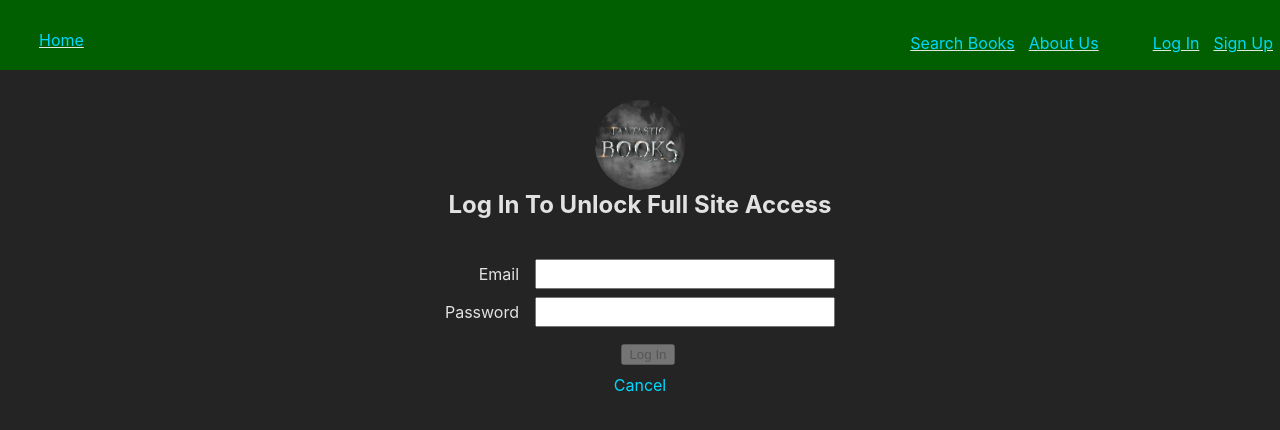
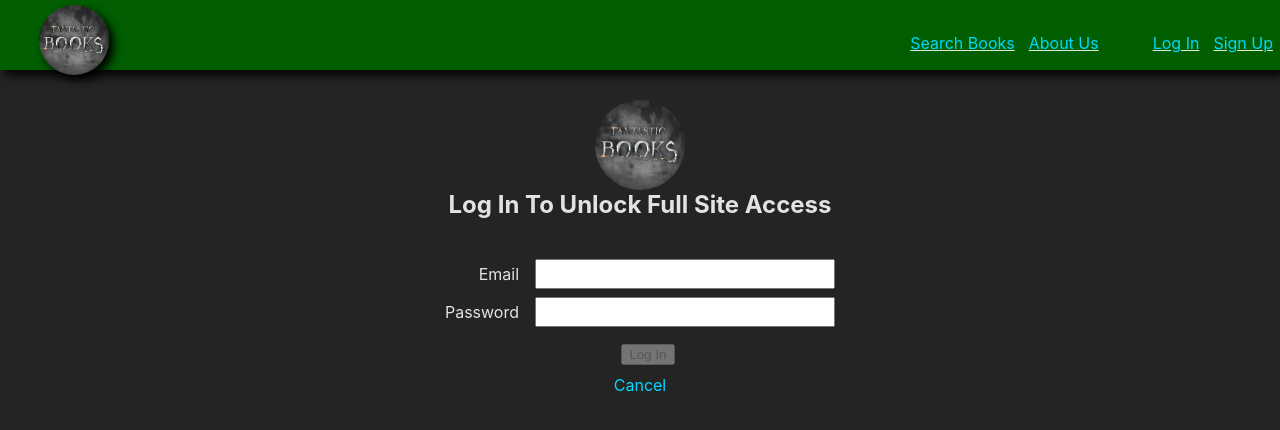
Before and after one commit to cmpacheco23/fantastic-books-front-end, a React (Vite) app: page /auth/login in a window 1280 px wide. Shown: the top 430 px of the page. Built offline with nearby package versions, Linux system fonts and the light colour scheme; no server answers.

Commit message:
add logo in place of the word home

```diff
--- a/src/components/NavBar/NavBar.jsx
+++ b/src/components/NavBar/NavBar.jsx
@@ -1,5 +1,6 @@
 // npm modules
 import { NavLink } from 'react-router-dom'
+import Logo from '../../assets/logo.png'
 
 import styles from "./NavBar.module.css"
 
@@ -8,7 +9,7 @@ const NavBar = ({ user, handleLogout }) => {
     <nav className={styles.nav}>
 
       <ul className={styles.right}>
-        <li><NavLink to="/"> Home</NavLink></li>
+        <li><NavLink to="/"> <img src={Logo} className={styles.logo}/> </NavLink></li>
 
         {user ? <li>Welcome, {user.name}</li> : '' }
       </ul>
--- a/src/components/NavBar/NavBar.module.css
+++ b/src/components/NavBar/NavBar.module.css
@@ -11,6 +11,13 @@
   display: flex;
   flex-direction: row;
   justify-content: space-between;
+  box-shadow: 5px 5px 10px black;
+}
+
+.logo{
+  max-height: 70px;
+  border-radius: 50px;
+  box-shadow: 5px 5px 10px black;
 }
 
 ul {
@@ -33,7 +40,6 @@ ul {
   justify-content: flex-end;
 }
 
-
 li {
   list-style-type: none;
   margin: 7px;
```
